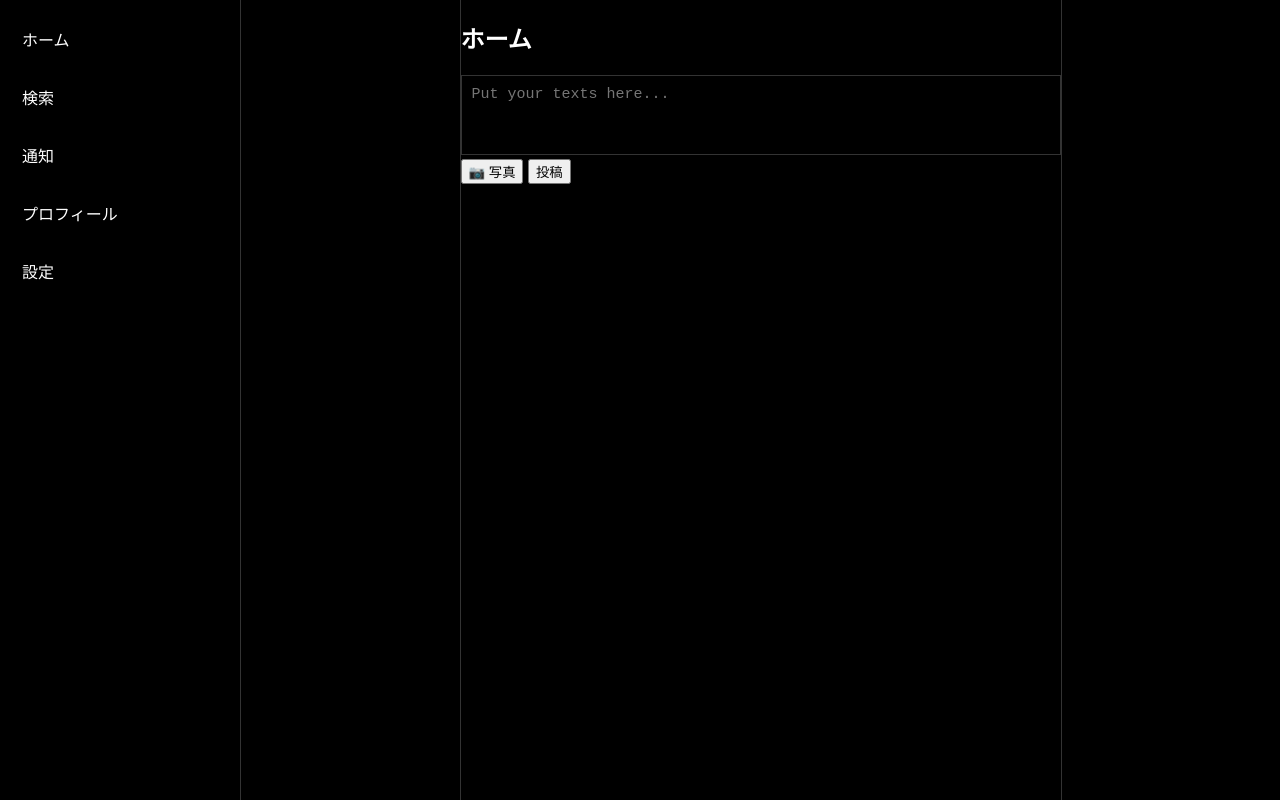
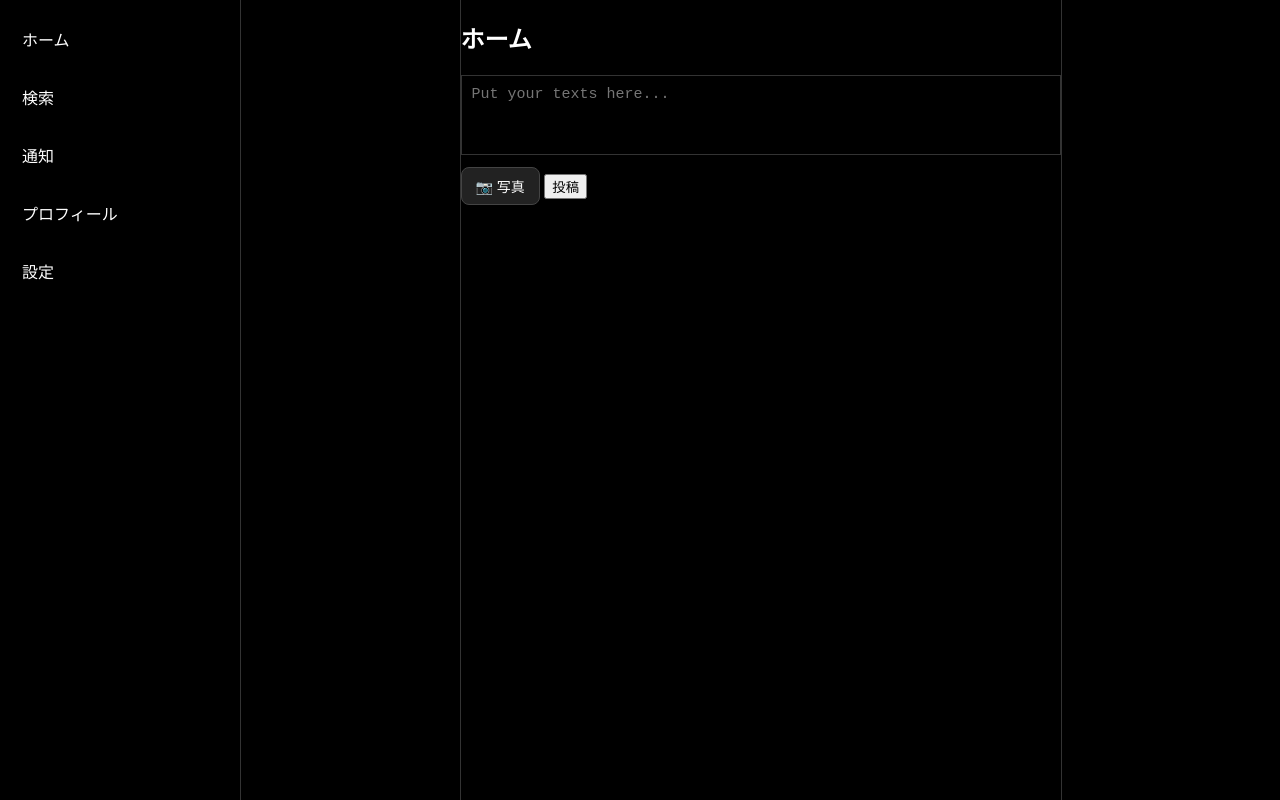
Before and after one commit to RonoYT3363/akitaben-socialmedia, a plain HTML site: page index.html in a window 1280 px wide. Drawn offline with Linux system fonts and the light colour scheme; no server answers.

Commit message:
Add styles for imageButton class

```diff
--- a/style.css
+++ b/style.css
@@ -130,3 +130,17 @@ body {
 #postButton:active {
     transform: scale(0.95);
 }
+
+.imageButton {
+    background-color: #222;
+    color: white;
+    border: 1px solid #444;
+    padding: 8px 14px;
+    border-radius: 8px;
+    cursor: pointer;
+    font-size: 14px;
+    margin-top: 8px;
+    display: inline-flex;
+    align-items: center;
+    gap: 6px;
+}
```
